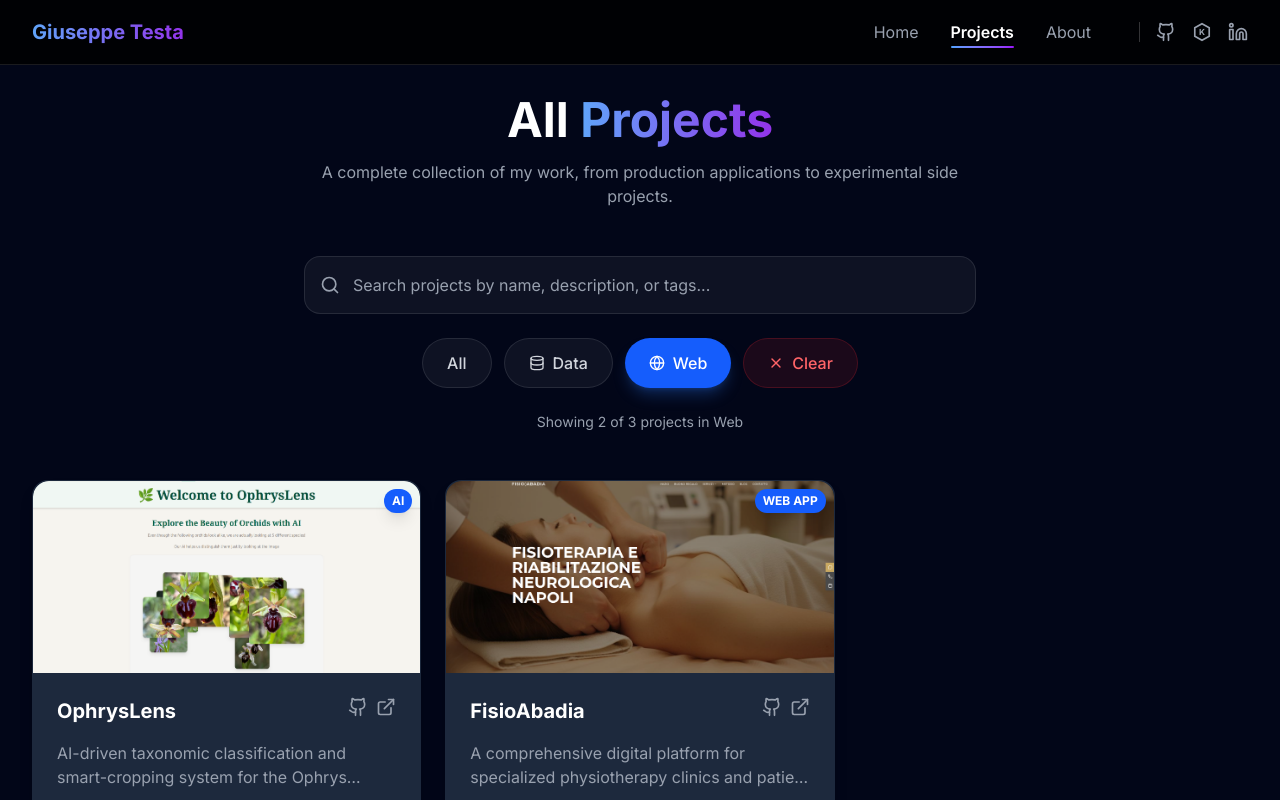
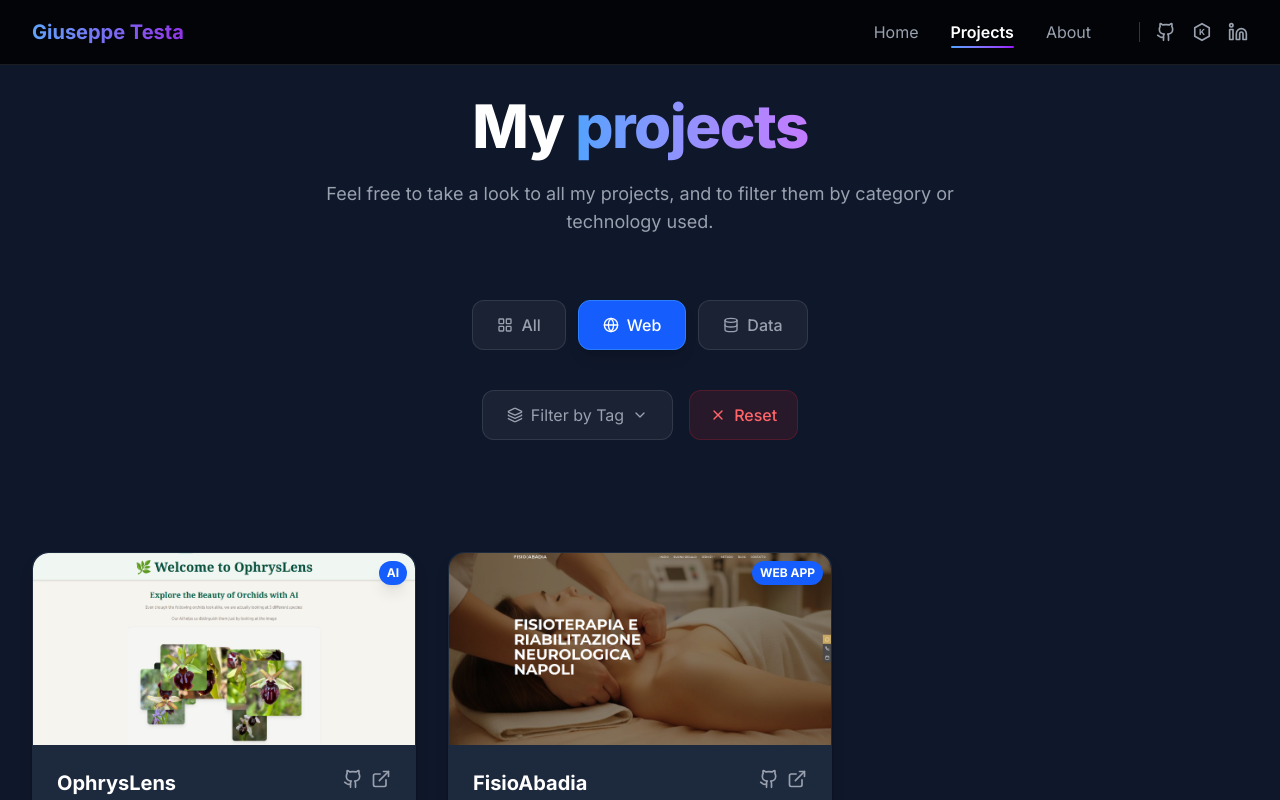
Before and after one commit to peptesta/portfolio, a Next.js app: page /projects in a window 1280 px wide. Both pictures are taken after a click on the button "Web". Shown: the top 800 px of the page. Built offline with nearby package versions, Linux system fonts and the light colour scheme.

Commit message:
Fixed project search

```diff
--- a/src/app/about/page.tsx
+++ b/src/app/about/page.tsx
@@ -7,7 +7,7 @@ export default function AboutPage() {
   const experiences = getAllExperiences();
 
   return (
-    <div className="min-h-screen bg-slate-950 antialiased selection:bg-blue-500/30 pt-24 pb-20 px-4 sm:px-6 lg:px-8">
+    <div className="min-h-screen pt-24 pb-20 px-4 sm:px-6 lg:px-8">
       <div className="max-w-4xl mx-auto">
         {/* Main card - glass style */}
         <>
--- a/src/app/globals.css
+++ b/src/app/globals.css
@@ -1,13 +1,8 @@
 @import "tailwindcss";
-
-@theme {
-  --color-background-start: #000000;
-  --color-background-end: #000000;
-}
 
 html {
   scroll-behavior: smooth;
-  background-color: #000;
+  background: linear-gradient(to bottom, #0f172a, #000000);
 }
 
 html, body {
@@ -23,6 +18,7 @@ html, body {
 
 body {
   color: #ffffff;
+  background-color: #0f172a; /* slate-950 */
 }
 
 /* Forza il rendering nitido su elementi trasformati */
--- a/src/app/layout.tsx
+++ b/src/app/layout.tsx
@@ -32,9 +32,9 @@ export default function RootLayout({
   children: React.ReactNode;
 }>) {
   return (
-    <html lang="en" className="dark">
-      <body className={`${inter.className} relative min-h-screen bg-slate-950 antialiased selection:bg-blue-500/30 isolate`}>
-        <div className="relative z-10">
+    <html lang="en">
+      <body className={`${inter.className} relative min-h-screen bg-slate-950 antialiased isolate`}>
+        <div className="relative z-10 antialiased">
           <Navbar />
           {children}
         </div>
--- a/src/app/projects/page.tsx
+++ b/src/app/projects/page.tsx
@@ -1,193 +1,200 @@
 'use client';
 
-import { useState, useMemo } from 'react';
-import { motion, Variants } from 'framer-motion';
+import { useState, useMemo, useRef, useEffect } from 'react';
+import { motion, Variants, AnimatePresence } from 'framer-motion';
 import { ProjectCard } from "@/components/ProjectCard";
 import { getAllProjects } from "@/content/projects";
-import { Search, Database, Globe, X } from "lucide-react";
+import {
+  Database,
+  Globe,
+  X,
+  ChevronDown,
+  Code2,
+  Settings2,
+  Layers,
+  LayoutGrid
+} from "lucide-react";
 
-const CATEGORIES = [
-  { id: 'all', label: 'All', icon: null },
-  { id: 'data', label: 'Data', icon: Database },
-  { id: 'web', label: 'Web', icon: Globe },
+// Configurazione delle categorie principali e dei sottomenu "logici"
+const SUBMENU_CONFIG = [
+  { id: 'frameworks', label: 'Frameworks', icon: Layers },
+  { id: 'languages', label: 'Tech Stack', icon: Code2 },
+  { id: 'methods', label: 'Methods', icon: Settings2 },
 ];
-
-// Stagger animation variants with proper typing
-const containerVariants: Variants = {
-  hidden: { opacity: 0 },
-  show: {
-    opacity: 1,
-    transition: {
-      staggerChildren: 0.1,
-      delayChildren: 0.2,
-    },
-  },
-};
-
-const itemVariants: Variants = {
-  hidden: { opacity: 0, y: 20 },
-  show: {
-    opacity: 1,
-    y: 0,
-    transition: {
-      duration: 0.4,
-      ease: "easeOut",
-    },
-  },
-};
 
 export default function ProjectsPage() {
   const allProjects = getAllProjects();
-  const [searchQuery, setSearchQuery] = useState('');
-  const [selectedCategory, setSelectedCategory] = useState('all');
+  const [activeCategory, setActiveCategory] = useState<'web' | 'data' | 'all'>('all');
+  const [selectedTags, setSelectedTags] = useState<string[]>([]);
+  const [openSubmenu, setOpenSubmenu] = useState<string | null>(null);
+  const dropdownRef = useRef<HTMLDivElement>(null);
 
+  useEffect(() => {
+    function handleClickOutside(event: MouseEvent) {
+      if (dropdownRef.current && !dropdownRef.current.contains(event.target as Node)) {
+        setOpenSubmenu(null);
+      }
+    }
+    document.addEventListener("mousedown", handleClickOutside);
+    return () => document.removeEventListener("mousedown", handleClickOutside);
+  }, []);
+
+  // 1. FILTRO MACRO (WEB / DATA / ALL)
+  const categoryProjects = useMemo(() => {
+    return allProjects.filter(project => {
+      if (activeCategory === 'all') return true;
+      const webTags = ['Next.js', 'React', 'TypeScript', 'Flask', 'PostgreSQL', 'Prisma', 'Tailwind CSS'];
+      const dataTags = ['Python', 'Pandas', 'Machine Learning', 'PyTorch', 'Scikit-Learn', 'AI', 'Statistics'];
+
+      if (activeCategory === 'web') return project.tags.some(t => webTags.includes(t));
+      if (activeCategory === 'data') return project.tags.some(t => dataTags.includes(t));
+      return true;
+    });
+  }, [allProjects, activeCategory]);
+
+  // 2. FILTRO TAG ATTIVI (Applicato sui progetti della categoria selezionata)
   const filteredProjects = useMemo(() => {
-    return allProjects.filter((project) => {
-      const matchesSearch =
-        searchQuery === '' ||
-        project.title.toLowerCase().includes(searchQuery.toLowerCase()) ||
-        project.description.toLowerCase().includes(searchQuery.toLowerCase()) ||
-        project.tags.some(tag => tag.toLowerCase().includes(searchQuery.toLowerCase()));
+    return categoryProjects.filter(project =>
+      selectedTags.length === 0 || selectedTags.every(tag => project.tags.includes(tag))
+    );
+  }, [categoryProjects, selectedTags]);
 
-      let matchesCategory = true;
-      if (selectedCategory === 'data') {
-        matchesCategory = project.tags.some(tag =>
-          ['python', 'pandas', 'machine learning', 'scikit-learn', 'data', 'analytics', 'ai', 'tensorflow', 'jupyter'].some(t =>
-            tag.toLowerCase().includes(t)
-          )
-        );
-      } else if (selectedCategory === 'web') {
-        matchesCategory = project.tags.some(tag =>
-          ['next.js', 'react', 'typescript', 'web', 'flask', 'node.js', 'frontend', 'backend', 'full-stack'].some(t =>
-            tag.toLowerCase().includes(t)
-          )
-        );
-      }
+  // 3. ESTRAZIONE DINAMICA DEI TAG DISPONIBILI
+  // Mostriamo solo i tag che appartengono ai progetti attualmente visualizzati
+  const availableTags = useMemo(() => {
+    const tags = new Set<string>();
+    filteredProjects.forEach(project => {
+      project.tags.forEach(tag => tags.add(tag));
+    });
+    return Array.from(tags).sort();
+  }, [filteredProjects]);
 
-      return matchesSearch && matchesCategory;
-    });
-  }, [allProjects, searchQuery, selectedCategory]);
-
-  const clearSearch = () => {
-    setSearchQuery('');
-    setSelectedCategory('all');
+  // Gestione cambi macro-categoria
+  const handleCategoryChange = (category: 'web' | 'data' | 'all') => {
+    setActiveCategory(category);
+    setSelectedTags([]);
+    setOpenSubmenu(null);
   };
 
-  const hasActiveFilters = searchQuery !== '' || selectedCategory !== 'all';
+  const toggleTag = (tag: string) => {
+    setSelectedTags(prev =>
+      prev.includes(tag) ? prev.filter(t => t !== tag) : [...prev, tag]
+    );
+  };
 
   return (
-    <div className="pt-24 pb-20 px-4 sm:px-6 lg:px-8">
+    <div className="pt-24 pb-20 px-4 sm:px-6 lg:px-8 bg-[#0f172a] min-h-screen">
       <div className="max-w-7xl mx-auto">
-        <div className="text-center mb-12">
-          <h1 className="text-4xl sm:text-5xl font-bold mb-4">
-            All <span className="text-gradient">Projects</span>
+
+        <header className="text-center mb-16">
+          <h1 className="text-4xl sm:text-6xl font-extrabold mb-6 text-white tracking-tight">
+            My <span className="text-transparent bg-clip-text bg-gradient-to-r from-blue-400 to-purple-400">projects</span>
           </h1>
-          <p className="text-gray-400 max-w-2xl mx-auto">
-            A complete collection of my work, from production applications to experimental side projects.
+          <p className="text-gray-400 max-w-2xl mx-auto text-lg">
+            Feel free to take a look to all my projects, and to filter them by category or technology used.
           </p>
+        </header>
+
+        {/* Macro Categorie */}
+        <div className="flex justify-center items-center gap-3 mb-10">
+          <button onClick={() => handleCategoryChange('all')} className={`flex items-center gap-2 px-6 py-3 rounded-xl font-medium transition-all border ${activeCategory === 'all' ? 'bg-blue-600 border-blue-500 text-white shadow-lg' : 'bg-white/5 border-white/10 text-gray-400 hover:border-white/20'}`}>
+            <LayoutGrid className="w-4 h-4" /> All
+          </button>
+          <button onClick={() => handleCategoryChange('web')} className={`flex items-center gap-2 px-6 py-3 rounded-xl font-medium transition-all border ${activeCategory === 'web' ? 'bg-blue-600 border-blue-500 text-white shadow-lg' : 'bg-white/5 border-white/10 text-gray-400 hover:border-white/20'}`}>
+            <Globe className="w-4 h-4" /> Web
+          </button>
+          <button onClick={() => handleCategoryChange('data')} className={`flex items-center gap-2 px-6 py-3 rounded-xl font-medium transition-all border ${activeCategory === 'data' ? 'bg-blue-600 border-blue-500 text-white shadow-lg' : 'bg-white/5 border-white/10 text-gray-400 hover:border-white/20'}`}>
+            <Database className="w-4 h-4" /> Data
+          </button>
         </div>
 
-        {/* Search and Filter Section */}
-        <div className="mb-12 space-y-6">
-          {/* Search Bar */}
-          <div className="relative max-w-2xl mx-auto">
-            <div className="absolute inset-y-0 left-0 pl-4 flex items-center pointer-events-none">
-              <Search className="w-5 h-5 text-gray-400" />
+        {/* Dropdown Dinamico */}
+        <div className="mb-12" ref={dropdownRef}>
+          <div className="flex flex-wrap justify-center gap-4">
+            <div className="relative">
+              <button
+                onClick={() => setOpenSubmenu(openSubmenu === 'tags' ? null : 'tags')}
+                className={`flex items-center gap-2 px-6 py-3 rounded-xl border transition-all ${
+                  openSubmenu === 'tags' ? 'bg-white/10 border-blue-500 text-white' : 'bg-white/5 border-white/10 text-gray-400'
+                }`}
+              >
+                <Layers className="w-4 h-4" />
+                <span>Filter by Tag</span>
+                <ChevronDown className={`w-4 h-4 transition-transform duration-200 ${openSubmenu === 'tags' ? 'rotate-180' : ''}`} />
+              </button>
+
+              <AnimatePresence>
+                {openSubmenu === 'tags' && (
+                  <motion.div
+                    initial={{ opacity: 0, y: 8, scale: 0.95 }}
+                    animate={{ opacity: 1, y: 0, scale: 1 }}
+                    exit={{ opacity: 0, y: 8, scale: 0.95 }}
+                    className="absolute z-50 mt-3 p-3 w-72 bg-slate-900 border border-white/10 rounded-2xl shadow-2xl"
+                  >
+                    <p className="text-[10px] uppercase tracking-widest text-gray-500 font-bold mb-3 px-2">Tags</p>
+                    <div className="flex flex-wrap gap-2 max-h-64 overflow-y-auto p-1">
+                      {availableTags.length > 0 ? (
+                        availableTags.map(tag => (
+                          <button
+                            key={tag}
+                            onClick={() => toggleTag(tag)}
+                            className={`px-3 py-1.5 rounded-lg text-xs transition-all border ${
+                              selectedTags.includes(tag)
+                              ? 'bg-blue-600 border-blue-500 text-white'
+                              : 'bg-white/5 border-white/10 text-gray-400 hover:text-white hover:bg-white/10'
+                            }`}
+                          >
+                            {tag}
+                          </button>
+                        ))
+                      ) : (
+                        <span className="text-gray-600 text-xs px-2 italic">No more filters possible</span>
+                      )}
                     </div>
-            <input
-              type="text"
-              placeholder="Search projects by name, description, or tags..."
-              value={searchQuery}
-              onChange={(e) => setSearchQuery(e.target.value)}
-              className="w-full pl-12 pr-4 py-4 bg-white/5 border border-white/10 rounded-2xl text-white placeholder-gray-400 focus:outline-none focus:ring-2 focus:ring-blue-500 focus:border-transparent transition-all"
-            />
-            {searchQuery && (
+                  </motion.div>
+                )}
+              </AnimatePresence>
+            </div>
+
+            {(selectedTags.length > 0 || activeCategory !== 'all') && (
               <button
-                onClick={() => setSearchQuery('')}
-                className="absolute inset-y-0 right-0 pr-4 flex items-center text-gray-400 hover:text-white transition-colors"
+                onClick={() => handleCategoryChange('all')}
+                className="flex items-center gap-2 px-5 py-2.5 rounded-xl bg-red-500/10 text-red-400 hover:bg-red-500/20 border border-red-500/20 transition-all font-medium"
               >
-                <X className="w-5 h-5" />
+                <X className="w-4 h-4" /> Reset
               </button>
             )}
           </div>
 
-          {/* Category Filters */}
-          <div className="flex flex-wrap justify-center gap-3">
-            {CATEGORIES.map((category) => {
-              const Icon = category.icon;
-              const isActive = selectedCategory === category.id;
-
-              return (
-                <button
-                  key={category.id}
-                  onClick={() => setSelectedCategory(category.id)}
-                  className={`
-                    flex items-center gap-2 px-6 py-3 rounded-full font-medium transition-all
-                    ${isActive
-                      ? 'bg-blue-600 text-white shadow-lg shadow-blue-500/25'
-                      : 'bg-white/5 text-gray-300 hover:bg-white/10 hover:text-white border border-white/10'
-                    }
-                  `}
+          {/* Badge Tag Attivi */}
+          <div className="flex flex-wrap justify-center gap-2 mt-8 min-h-[32px]">
+            {selectedTags.map(tag => (
+              <motion.span
+                layout
+                initial={{ opacity: 0, scale: 0.8 }}
+                animate={{ opacity: 1, scale: 1 }}
+                key={tag}
+                className="flex items-center gap-2 px-4 py-1.5 bg-blue-500/10 border border-blue-500/30 text-blue-400 rounded-full text-sm font-medium"
               >
-                  {Icon && <Icon className="w-4 h-4" />}
-                  {category.label}
-                </button>
-              );
-            })}
-
-            {hasActiveFilters && (
-              <button
-                onClick={clearSearch}
-                className="flex items-center gap-2 px-6 py-3 rounded-full font-medium bg-red-500/10 text-red-400 hover:bg-red-500/20 border border-red-500/20 transition-all"
-              >
-                <X className="w-4 h-4" />
-                Clear
-              </button>
-            )}
-          </div>
-
-          {/* Results Count */}
-          <div className="text-center text-gray-400 text-sm">
-            Showing {filteredProjects.length} of {allProjects.length} projects
-            {searchQuery && ` for "${searchQuery}"`}
-            {selectedCategory !== 'all' && ` in ${CATEGORIES.find(c => c.id === selectedCategory)?.label}`}
+                {tag}
+                <X className="w-3.5 h-3.5 cursor-pointer hover:text-white" onClick={() => toggleTag(tag)} />
+              </motion.span>
+            ))}
           </div>
         </div>
 
-        {/* Projects Grid with Stagger Animation */}
-        {filteredProjects.length > 0 ? (
+        {/* Griglia */}
         <motion.div
-            className="grid grid-cols-1 md:grid-cols-2 lg:grid-cols-3 gap-6"
-            variants={containerVariants}
-            initial="hidden"
-            animate="show"
+          layout
+          className="grid grid-cols-1 md:grid-cols-2 lg:grid-cols-3 gap-8 items-stretch"
+          key={activeCategory + selectedTags.join('')}
         >
           {filteredProjects.map((project) => (
-              <motion.div key={project.slug} variants={itemVariants}>
+            <motion.div layout key={project.slug} initial={{ opacity: 0 }} animate={{ opacity: 1 }} className="flex">
               <ProjectCard project={project} />
             </motion.div>
           ))}
         </motion.div>
-        ) : (
-          <motion.div
-            className="text-center py-20"
-            initial={{ opacity: 0, y: 20 }}
-            animate={{ opacity: 1, y: 0 }}
-            transition={{ duration: 0.4 }}
-          >
-            <div className="text-gray-500 mb-4">
-              <Search className="w-16 h-16 mx-auto mb-4 opacity-50" />
-              <p className="text-xl font-medium text-gray-300">No projects found</p>
-              <p className="text-gray-400 mt-2">Try adjusting your search or filters</p>
-            </div>
-            <button
-              onClick={clearSearch}
-              className="px-6 py-3 bg-blue-600 hover:bg-blue-500 text-white rounded-full font-medium transition-all"
-            >
-              Clear all filters
-            </button>
-          </motion.div>
-        )}
       </div>
     </div>
   );
--- a/src/components/ProjectCard.tsx
+++ b/src/components/ProjectCard.tsx
@@ -12,6 +12,8 @@ export function ProjectCard({ project }: ProjectCardProps) {
   return (
     <div className="
       group
+      h-full             /* Forza l'altezza piena */
+      flex flex-col      /* Layout verticale */
       rounded-2xl
       overflow-hidden
       transition-all duration-300
@@ -23,8 +25,8 @@ export function ProjectCard({ project }: ProjectCardProps) {
     ">
 
       {/* IMAGE + MAIN TAG */}
-    {images && images[0] && (
-      <div className="relative w-full h-48 overflow-hidden rounded-t-2xl">
+      {images && images && (
+        <div className="relative w-full h-48 flex-shrink-0 overflow-hidden rounded-t-2xl">
           <img
             src={images[0]}
             alt={title}
@@ -41,12 +43,12 @@ export function ProjectCard({ project }: ProjectCardProps) {
       )}
 
       {/* CARD CONTENT */}
-      <div className="p-6">
+      <div className="p-6 flex flex-col flex-grow">
         <div className="flex justify-between items-start mb-4">
           <h3 className="text-xl font-bold text-white group-hover:text-blue-400 transition-colors">
             {title}
           </h3>
-          <div className="flex space-x-2">
+          <div className="flex flex-shrink-0 space-x-2">
             {githubUrl && (
               <a href={githubUrl} target="_blank" rel="noopener noreferrer"
                  className="text-gray-400 hover:text-white transition-colors">
@@ -62,9 +64,12 @@ export function ProjectCard({ project }: ProjectCardProps) {
           </div>
         </div>
 
-        <p className="text-gray-400 mb-4 line-clamp-2">{description}</p>
+        {/* line-clamp-3 assicura che il testo non rompa il layout se troppo lungo */}
+        <p className="text-gray-400 mb-4 line-clamp-3 flex-grow">
+          {description}
+        </p>
 
-        <div className="flex flex-wrap gap-2 mb-4">
+        <div className="flex flex-wrap gap-2 mb-6">
           {tags.map((tag) => (
             <span key={tag} className="px-3 py-1 text-xs font-medium bg-blue-500/20 text-blue-300 rounded-full">
               {tag}
@@ -72,6 +77,8 @@ export function ProjectCard({ project }: ProjectCardProps) {
           ))}
         </div>
 
+        {/* mt-auto spinge questo div in fondo alla card */}
+        <div className="mt-auto pt-2">
           <Link
             href={`/projects/${slug}`}
             className="inline-flex items-center text-sm text-blue-400 hover:text-blue-300 transition-colors"
@@ -80,5 +87,6 @@ export function ProjectCard({ project }: ProjectCardProps) {
           </Link>
         </div>
       </div>
+    </div>
   );
 }
```
Lines whose indentation alone changed are shown as unchanged.
